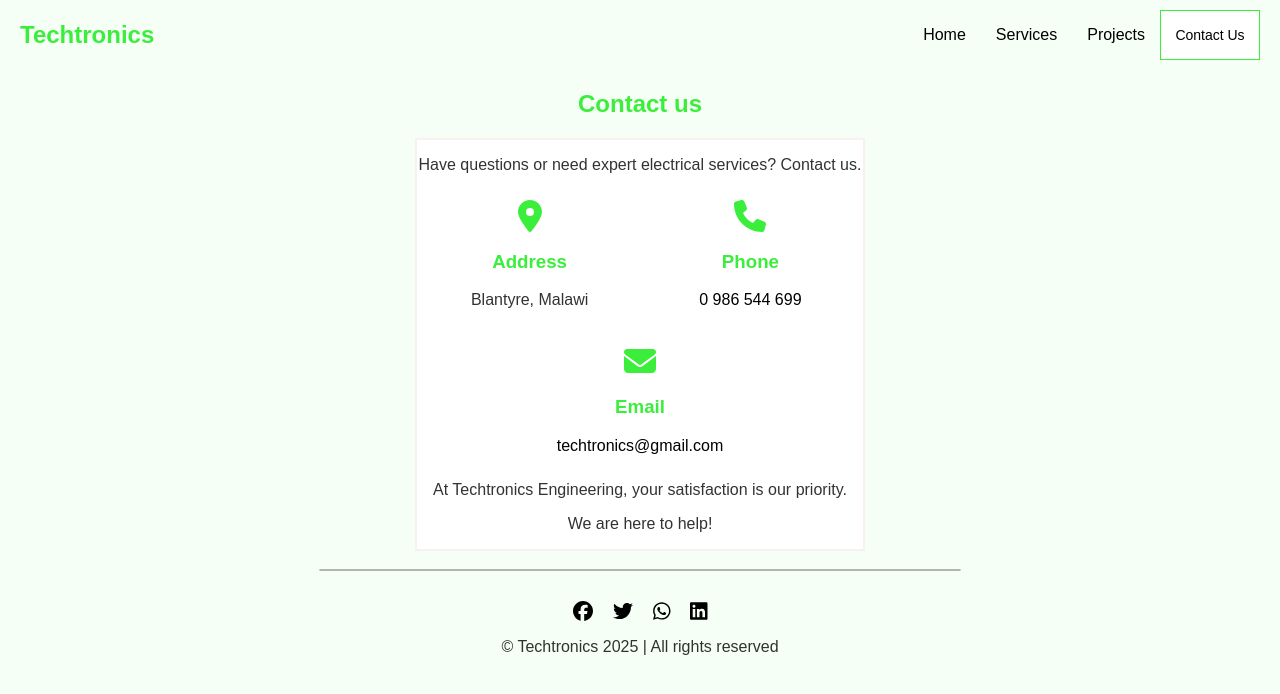
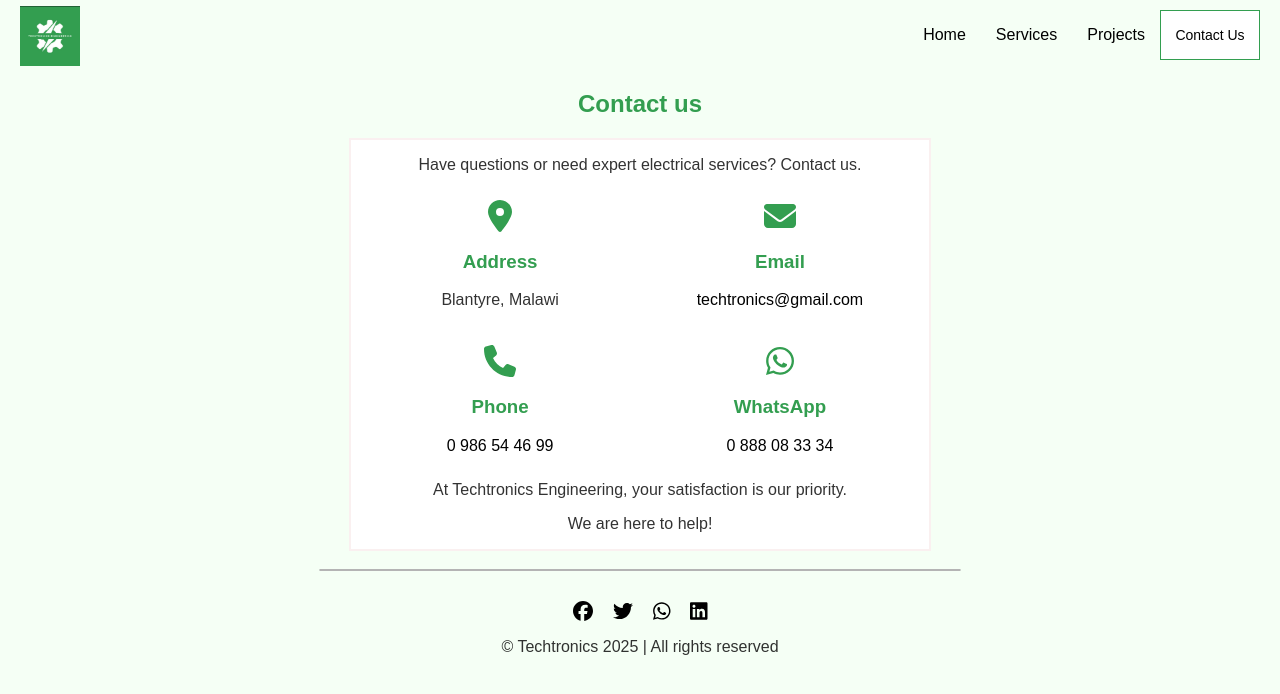
Before and after one commit to Emmanuel1730/techtronics, a React (Create React App) app: page /contacts in a window 1280 px wide. Shown: the top 694 px of the page. Built offline with nearby package versions, Linux system fonts and the light colour scheme.

Commit message:
updated the logo and theme color

```diff
--- a/public/index.html
+++ b/public/index.html
@@ -2,7 +2,7 @@
 <html lang="en">
   <head>
     <meta charset="utf-8" />
-    <!-- <link rel="icon" href="%PUBLIC_URL%/favicon.ico" /> -->
+    <link rel="icon" href="%PUBLIC_URL%/assets/logo/logo.jpg" />
     <meta name="viewport" content="width=device-width, initial-scale=1" />
     <meta name="theme-color" content="#000000" />
     <meta
--- a/src/App.css
+++ b/src/App.css
@@ -1,7 +1,7 @@
 :root{
   --dark-background: white;
   --hover-color: #e8edf0;
-  --green: rgb(60, 238, 60);
+  --green: rgb(51,158,80);
   --text-color: black;
   --uni-background: rgb(245, 255, 245);
   --border-color: rgb(250, 240, 240);
--- a/src/Components/Contact/Contacts.tsx
+++ b/src/Components/Contact/Contacts.tsx
@@ -1,12 +1,15 @@
 import { FontAwesomeIcon } from '@fortawesome/react-fontawesome';
 import './Contact.css';
 import { faEnvelope, faLocationDot, faPhone } from '@fortawesome/free-solid-svg-icons';
+import { faWhatsapp } from '@fortawesome/free-brands-svg-icons';
 
 export default function Contact() {
     const contactIcons = [
-        { Icon: faLocationDot, title: "Address", item: "Blantyre, Malawi", item2: "" },
-        { Icon: faPhone, title: "Phone", item: "0 986 544 699", item2: "0 986 544 699", link: "tel:0986544699" },
-        { Icon: faEnvelope, title: "Email", item: "techtronics@gmail.com", item2: "", link: "mailto:techtronics@gmail.com" }
+        { Icon: faLocationDot, title: "Address", item: "Blantyre, Malawi"},
+        { Icon: faEnvelope, title: "Email", item: "techtronics@gmail.com", link: "mailto:techtronics@gmail.com" },
+        { Icon: faPhone, title: "Phone", item: "0 986 54 46 99", link: "tel:0986544699" },
+        { Icon: faWhatsapp, title: "WhatsApp", item: "0 888 08 33 34", link: "http://wa.me/265888083334" },
+
     ];
 
     return (
--- a/src/Components/Footer/Footer.tsx
+++ b/src/Components/Footer/Footer.tsx
@@ -7,10 +7,10 @@ export default function Footer() {
         <section className="footer">
             <hr />
             <div className="footer-items">
-                <FontAwesomeIcon icon={faFacebook} className="icon"/>
-                <FontAwesomeIcon icon={faTwitter} className="icon"/>
-                <FontAwesomeIcon icon={faWhatsapp} className="icon"/>
-                <FontAwesomeIcon icon={faLinkedin} className="icon"/>
+                <a href="#"><FontAwesomeIcon icon={faFacebook} className="icon"/></a>
+                <a href="#"><FontAwesomeIcon icon={faTwitter} className="icon"/></a>
+                <a href="http://wa.me/265897574499"><FontAwesomeIcon icon={faWhatsapp} className="icon"/></a>
+                <a href="#"><FontAwesomeIcon icon={faLinkedin} className="icon"/></a>
             </div>
             <p>&copy; Techtronics 2025 | All rights reserved</p>
         </section>
--- a/src/Components/Header/Header.css
+++ b/src/Components/Header/Header.css
@@ -9,9 +9,9 @@
 }
 
 /* Logo */
-.header a {
-  text-decoration: none;
-  color: inherit;
+.logo img{
+  max-height: 60px;
+  padding-top: 5px;
 }
 
 /* Navigation Links */
--- a/src/Components/Header/Header.tsx
+++ b/src/Components/Header/Header.tsx
@@ -31,7 +31,7 @@ export default function Header() {
         <>
             <header className="header">
                 <div className="logo">
-                    <NavLink to="/"><h2>Techtronics</h2></NavLink>
+                    <NavLink to="/"><img src="./assets/logo/logo.jpg" alt="logo" /></NavLink>
                 </div>
 
                 <button className="burger-menu" onClick={() => setMenuOpen(!menuOpen)}>
```
Also changed, not shown: public/assets/logo/logo.jpg (added).
